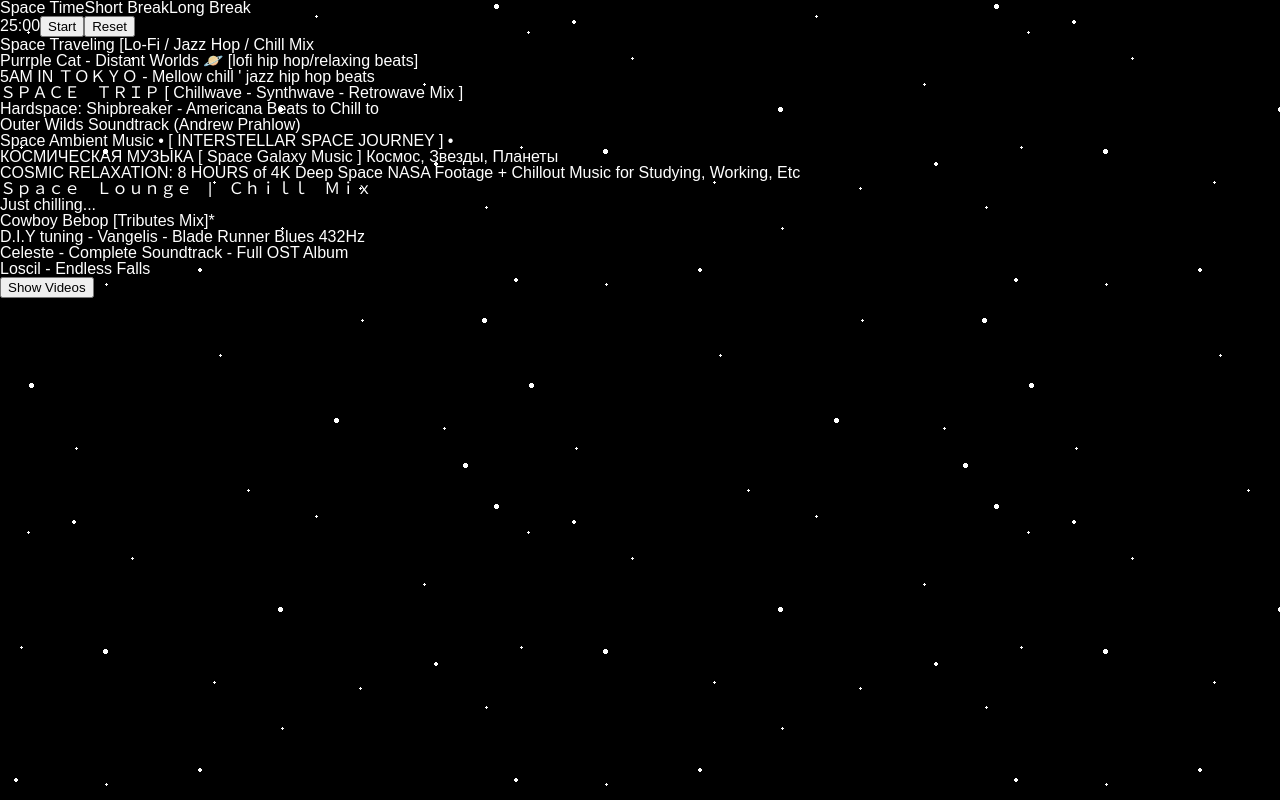
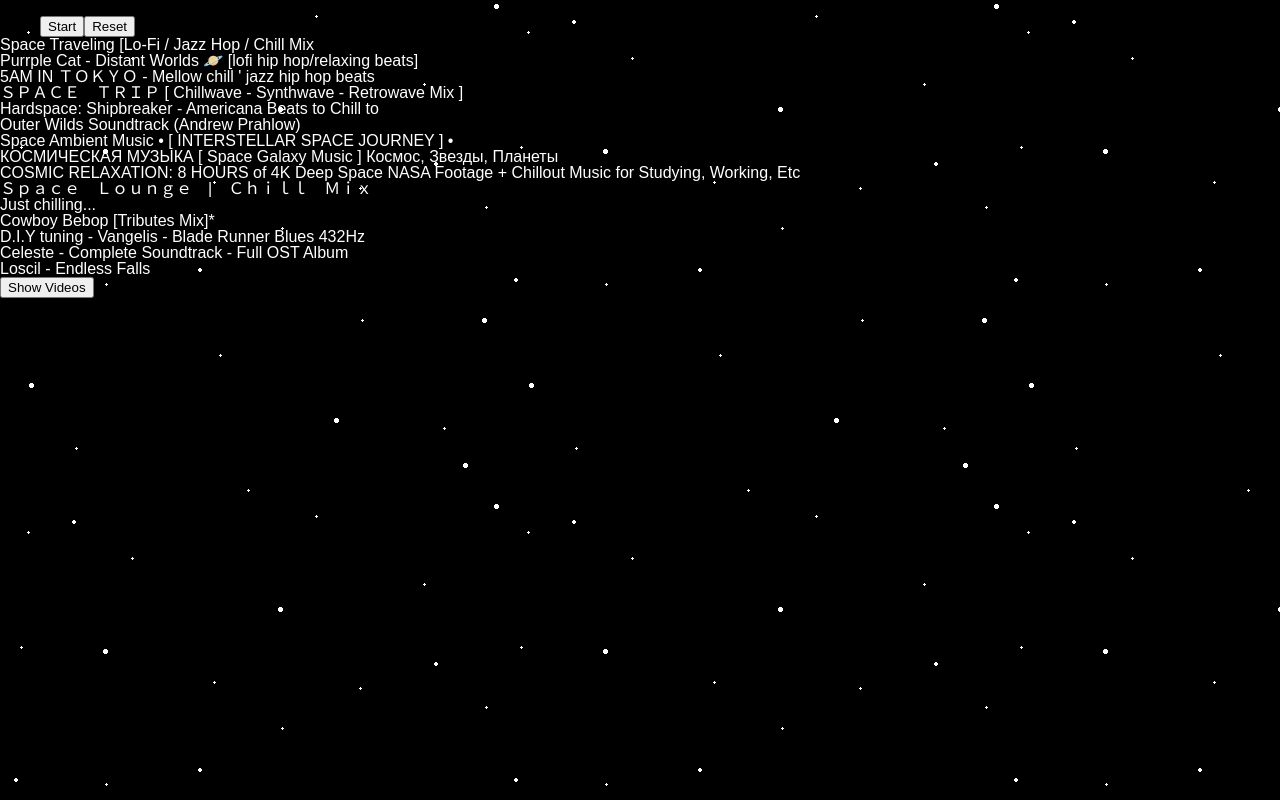
Before and after one commit to galenddavis/space-time-r, a React app: page / in a window 1280 px wide. Built offline with nearby package versions, Linux system fonts and the light colour scheme; a web font is replaced by a local one.

Commit message:
Set up and imported timer styling with basic grid layout

```diff
--- a/src/components/timer/timer-hub.js
+++ b/src/components/timer/timer-hub.js
@@ -1,5 +1,6 @@
 import React, { useState } from 'react';
 import { Timer } from './timer';
+import "./timer.css";
 
 export const TimerHub = () => {
     const defaultDuration = 25;
@@ -28,7 +29,7 @@
     }
 
     return (
-        <div className='timer-hub'>
+        <div className='timer-container'>
             <section className='timer-tabs'>
                 <span onClick={() => setCurrentClock(defaultDuration) }>Space Time</span>
                 <span onClick={() => setCurrentClock(shortBreak) }>Short Break</span>
--- /dev/null
+++ b/src/components/timer/timer.css
@@ -0,0 +1,3 @@
+.timer-container * {
+    color: black;
+}
```
